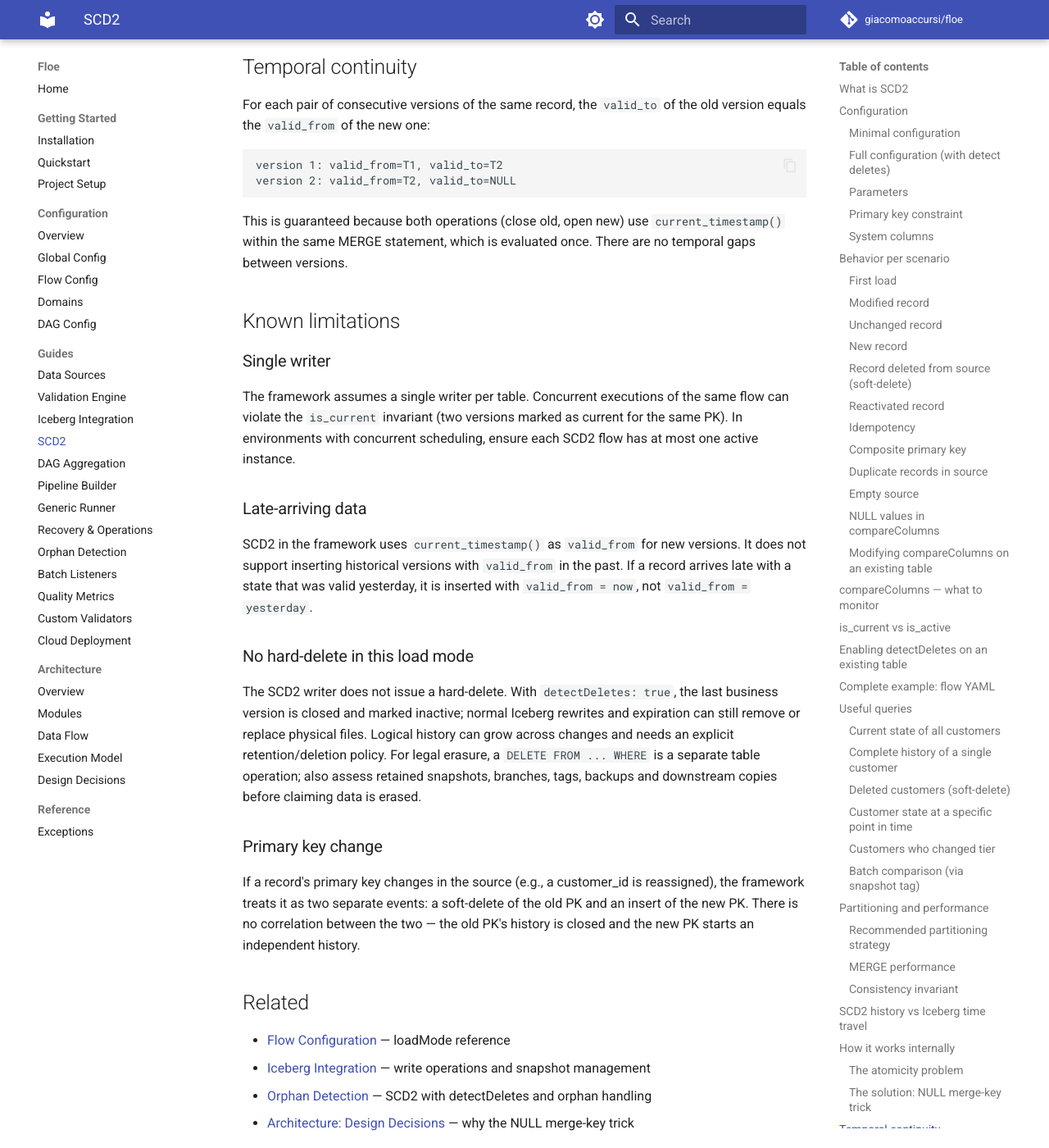
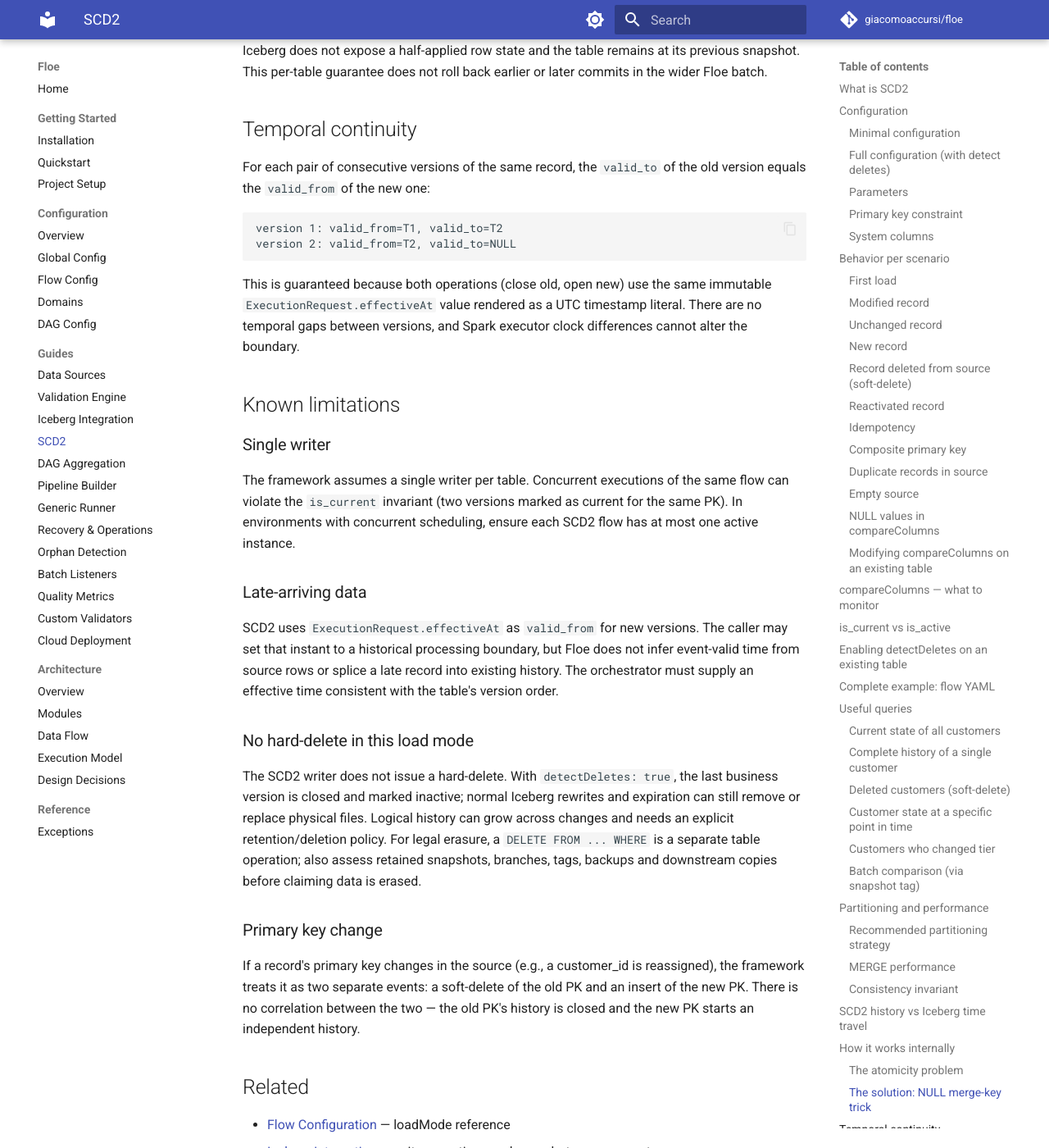
Before and after one commit to giacomoaccursi/Floe, an MkDocs documentation site: the page built from site-docs/guides/scd2.md, in a window 1280 px wide and 1400 px high, scrolled down 13437 px. Shown: the whole window at 82% size. Built offline with MkDocs 1.6.1 and Material for MkDocs 9.7.7, drawn with Linux system fonts in a browser that asks for light colours; comment, search, counter and statistics services are not loaded; some of the changed text lies outside the part shown.

````diff
--- a/site-docs/guides/scd2.md
+++ b/site-docs/guides/scd2.md
@@ -60,7 +60,7 @@ Primary key columns **must be non-nullable**. The framework validates this const
 
 ### System columns
 
-The SCD2 columns (`valid_from`, `valid_to`, `is_current`, `is_active`) **should not be declared in the flow schema** — the framework adds them automatically to the Iceberg table. Only declare business columns in the schema:
+The SCD2 columns (`valid_from`, `valid_to`, `is_current`, `is_active`, or their configured names) **must not be declared in the flow schema** — the framework adds them automatically to the Iceberg table and rejects case-insensitive collisions. Only declare business columns in the schema:
 
 ```yaml
 schema:
@@ -82,7 +82,7 @@ schema:
 
 All records are inserted with:
 
-- `valid_from = current_timestamp()`
+- `valid_from = ExecutionRequest.effectiveAt`
 - `valid_to = NULL`
 - `is_current = true`
 - `is_active = true` (if `detectDeletes: true`)
@@ -93,8 +93,8 @@ A record is considered "modified" when at least one of the `compareColumns` has
 
 When a modification is detected:
 
-1. The current version is **closed**: `valid_to = now`, `is_current = false`
-2. A new version is **inserted**: `valid_from = now`, `valid_to = NULL`, `is_current = true`
+1. The current version is **closed**: `valid_to = ExecutionRequest.effectiveAt`, `is_current = false`
+2. A new version is **inserted**: `valid_from = ExecutionRequest.effectiveAt`, `valid_to = NULL`, `is_current = true`
 
 Both row changes are committed by one atomic Iceberg `MERGE` on that table.
 
@@ -453,7 +453,7 @@ ON target.customer_id = source._mk_customer_id
 
 -- Clause 1: close the old version of the modified record
 WHEN MATCHED AND (change condition) THEN UPDATE SET
-  target.valid_to = current_timestamp(),
+  target.valid_to = TIMESTAMP '<effectiveAt>',
   target.is_current = false
 
 -- Clause 2: insert the new version (merge key NULL → NOT MATCHED)
@@ -461,12 +461,12 @@ WHEN MATCHED AND (change condition) THEN UPDATE SET
 WHEN NOT MATCHED THEN INSERT
   (customer_id, email, tier, credit_limit, valid_from, valid_to, is_current, is_active)
   VALUES (source.customer_id, source.email, source.tier, source.credit_limit,
-          current_timestamp(), CAST(NULL AS TIMESTAMP), true, true)
+          TIMESTAMP '<effectiveAt>', CAST(NULL AS TIMESTAMP), true, true)
 
 -- Clause 3 (optional, only with detectDeletes=true):
 -- soft-delete records not present in the source
 WHEN NOT MATCHED BY SOURCE AND target.is_current = true THEN UPDATE SET
-  target.valid_to = current_timestamp(),
+  target.valid_to = TIMESTAMP '<effectiveAt>',
   target.is_current = false,
   target.is_active = false
 ```
@@ -489,7 +489,7 @@ version 1: valid_from=T1, valid_to=T2
 version 2: valid_from=T2, valid_to=NULL
 ```
 
-This is guaranteed because both operations (close old, open new) use `current_timestamp()` within the same MERGE statement, which is evaluated once. There are no temporal gaps between versions.
+This is guaranteed because both operations (close old, open new) use the same immutable `ExecutionRequest.effectiveAt` value rendered as a UTC timestamp literal. There are no temporal gaps between versions, and Spark executor clock differences cannot alter the boundary.
 
 ## Known limitations
 
@@ -499,7 +499,7 @@ The framework assumes a single writer per table. Concurrent executions of the sa
 
 ### Late-arriving data
 
-SCD2 in the framework uses `current_timestamp()` as `valid_from` for new versions. It does not support inserting historical versions with `valid_from` in the past. If a record arrives late with a state that was valid yesterday, it is inserted with `valid_from = now`, not `valid_from = yesterday`.
+SCD2 uses `ExecutionRequest.effectiveAt` as `valid_from` for new versions. The caller may set that instant to a historical processing boundary, but Floe does not infer event-valid time from source rows or splice a late record into existing history. The orchestrator must supply an effective time consistent with the table's version order.
 
 ### No hard-delete in this load mode
 
````
Also changed, not shown: site-docs/configuration/flows.md (+3 -3 lines), site-docs/configuration/global.md (+3 -3 lines).
